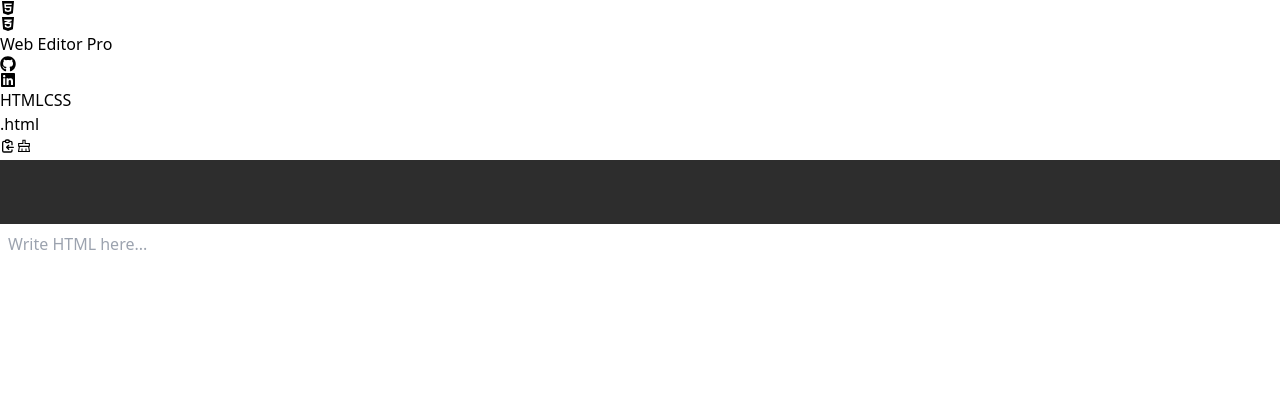
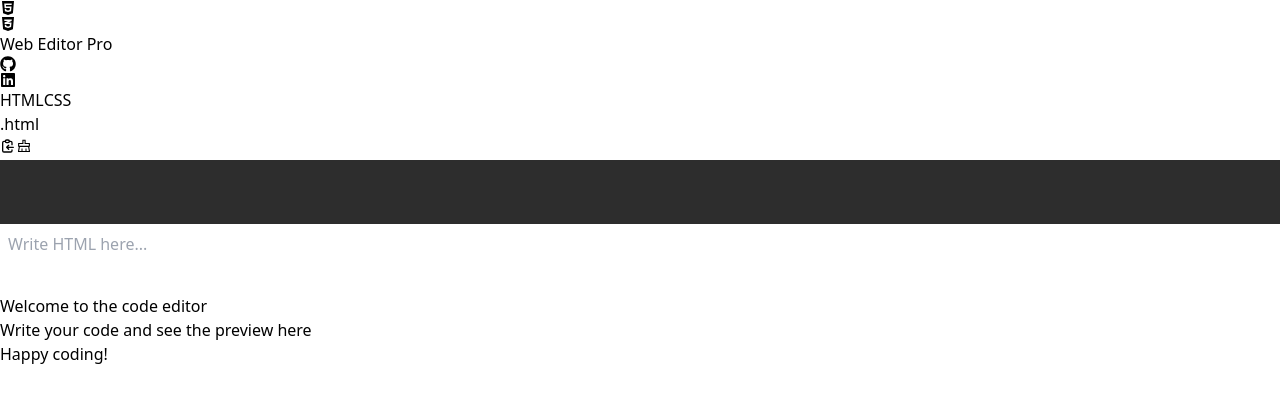
Before and after one commit to Abdullahprogramme/web_editor, a React (Create React App) app: page / in a window 1280 px wide. Shown: the top 402 px of the page. Built offline with nearby package versions, Linux system fonts and the light colour scheme.

Commit message:
Update Preview.js

```diff
--- a/src/Preview.js
+++ b/src/Preview.js
@@ -10,12 +10,20 @@ function Preview({ htmlCode, cssCode }) {
 
   return (
     <div className="w-full h-full border pt-1 border-gray-300">
+      {htmlCode.trim() === '' && cssCode.trim() === '' ? (
+        <div className="w-full h-full flex flex-col items-center justify-center bg-white text-black">
+            <p className="text-lg font-semibold mb-2">Welcome to the code editor</p>
+            <p className="text-md mb-2">Write your code and see the preview here</p>
+            <p className="text-md italic">Happy coding!</p>
+        </div>
+      ) : (
         <iframe
             className="w-full h-full border-none"
             srcDoc={srcDoc}
             title="Preview"
             sandbox="allow-scripts"
         />
+      )}
     </div>
   );
 }
```
Lines whose indentation alone changed are shown as unchanged.
